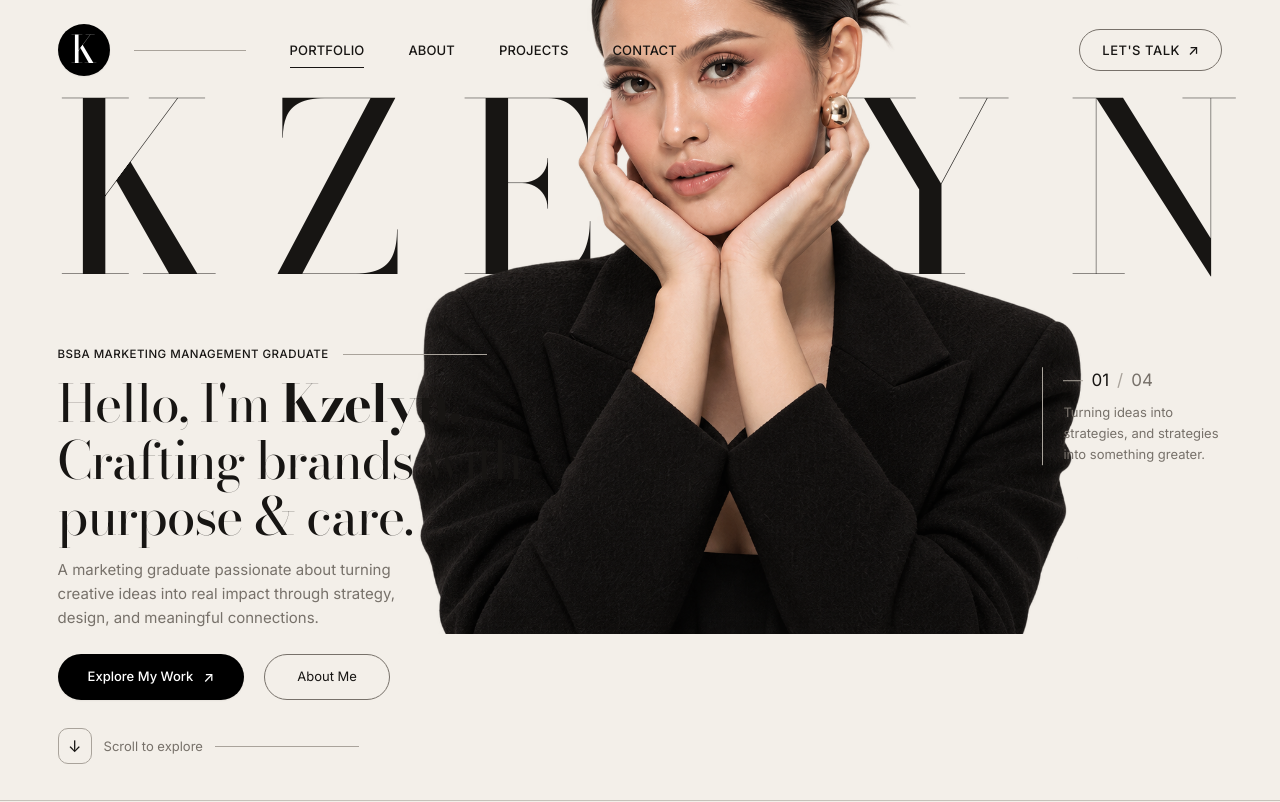
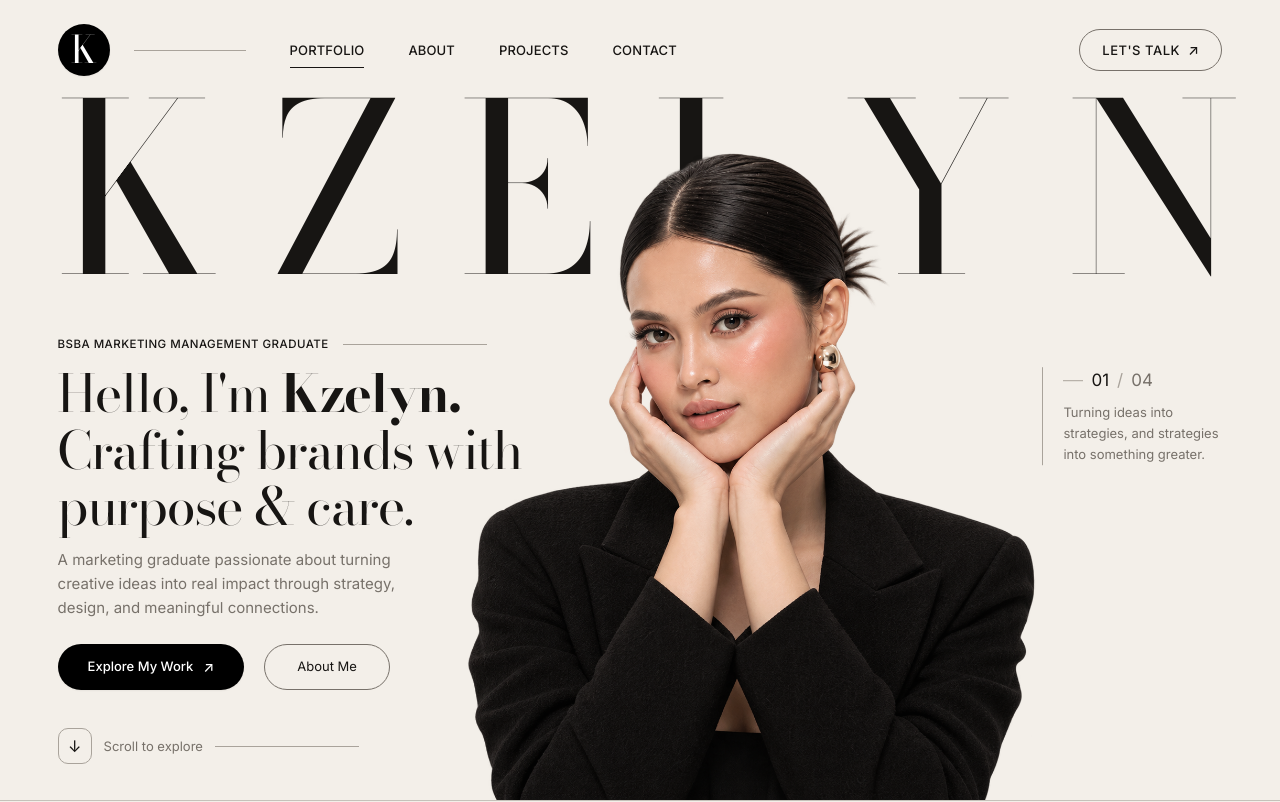
Before and after one commit to vardzz/kzelyn.me, a Next.js app: page / in a window 1280 px wide. Shown: the top 802 px of the page. Built offline with nearby package versions, Linux system fonts and the light colour scheme.

Commit message:
feat: add Hero component with oversized typography and portrait cutout

```diff
--- a/src/components/Hero.tsx
+++ b/src/components/Hero.tsx
@@ -22,9 +22,9 @@ export function Hero() {
         <span>N</span>
       </div>
 
-      {/* 2. Portrait Cutout: /kzelyn-image.png (Enlarged and positioned to completely block the letter 'L') */}
+      {/* 2. Portrait Cutout: /kzelyn-image.png (Lowered so only the head blocks the letter 'L', resting at bottom: 0) */}
       <div
-        className="pointer-events-none z-10 absolute top-[60px] sm:top-[55px] lg:top-[50px] bottom-0 left-[56.5%] sm:left-[57%] lg:left-[57.5%] -translate-x-1/2 w-[58vw] max-w-[960px] min-w-[560px] flex items-end justify-center overflow-visible"
+        className="pointer-events-none z-10 absolute bottom-0 left-[58%] -translate-x-1/2 h-[86vh] max-h-[870px] w-auto flex items-end justify-center select-none"
       >
         <Image
           src="/kzelyn-image.png"
@@ -32,13 +32,13 @@ export function Hero() {
           width={1198}
           height={1313}
           priority
-          className="w-full h-auto min-h-[780px] sm:min-h-[860px] lg:min-h-[920px] xl:min-h-[980px] object-contain object-top select-none"
-          sizes="(max-width: 1024px) 85vw, 960px"
+          className="h-full w-auto max-w-none object-contain object-bottom select-none"
+          sizes="(max-height: 900px) 86vh, 870px"
         />
       </div>
 
-      {/* 3. Left-Side Introduction (Positioned right below the Z baseline, fully visible within 100% viewport zoom) */}
-      <div className="absolute top-[320px] sm:top-[330px] lg:top-[335px] xl:top-[345px] left-[4.5vw] z-20 w-[540px] max-w-[560px] flex flex-col items-start text-left">
+      {/* 3. Left-Side Introduction (Responsive positioning, fully visible within 100% viewport zoom) */}
+      <div className="absolute top-[clamp(210px,42vh,335px)] left-[4.5vw] z-20 w-[540px] max-w-[560px] flex flex-col items-start text-left">
 
         {/* Small Introductory Label with Horizontal Line */}
         <div className="flex items-center gap-3.5 mb-3">
```
